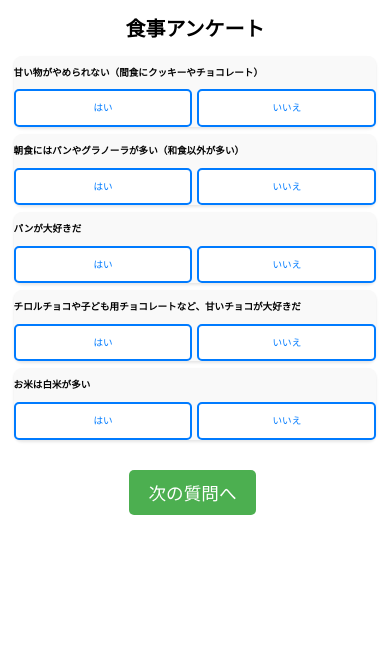
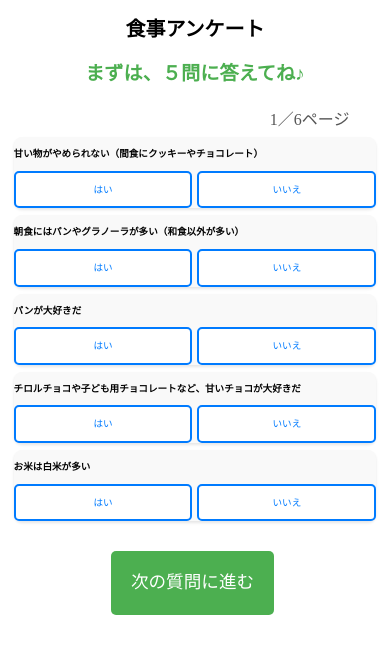
Before and after one commit to mayumikawanami/NutriCare, a Nuxt app: page /questionnaire in a window 390 px wide. Shown: the top 654 px of the page. Built offline with nearby package versions, Linux system fonts and the light colour scheme.

Commit message:
fix GoogleフォームにIDを自動入力

```diff
--- a/pages/questionnaire.vue
+++ b/pages/questionnaire.vue
@@ -1,6 +1,11 @@
 <template>
   <div class="questionnaire-container">
     <h1 class="title">食事アンケート</h1>
+    <h2 class="page-comment">{{ currentComment }}</h2>
+    <p class="remaining-questions">
+      {{currentPage}}／{{ totalPages }}ページ
+      <!-- 残りあと{{ totalQuestions - (currentPage - 1) * questionsPerPage }}問です -->
+    </p>
     <form @submit.prevent="submitAnswers">
       <div
         class="questionnaire-label"
@@ -37,20 +42,16 @@
           </p>
         </div>
       </div>
-      <!-- <div class="error-message_container">
-        <p v-if="validationErrors[questionIndex + index]"
-            class="error-message"
-        >
-            選択していない質問があります
-          </p>
-      </div> -->
+      <!-- <p v-if="hasValidationError" class="error-message">
+        すべての質問に回答してください。
+      </p> -->
       <div class="button-container">
         <div class="page-button_container">
           <button type="button" @click="prevPage" v-if="currentPage > 1">
-          前へ
+          前の質問に戻る
           </button>
           <button type="button" @click="nextPage" v-if="currentPage < totalPages">
-          次の質問へ
+          次の質問に進む
           </button>
         </div>
         <div class="result-button_container">
@@ -118,7 +119,7 @@ export default {
           category: "digestive_health",
         },
         {
-          text: "朝食は基本的に食べない",
+          text: "朝食は基本的に食べない事が多い",
           category: "digestive_health",
         },
         {
@@ -212,15 +213,26 @@ export default {
       },
       currentPage: 1, // 現在のページ
       questionsPerPage: 5, // 1ページあたりの質問数
+      pageComments: [
+        "まずは、５問に答えてね♪",
+        "その調子、その調子(^^)",
+        "迷ったら直感でね♪",
+        "あと、少し！",
+        "ラスト、１０問！",
+        "これで終わりだよ！",
+      ],
     };
   },
   computed: {
     totalPages() {
-      console.log(
-        "Total Pages:",
-        Math.ceil(this.questions.length / this.questionsPerPage)
-      ); // Debugging
+      // console.log(
+      //   "Total Pages:",
+      //   Math.ceil(this.questions.length / this.questionsPerPage)
+      // ); // Debugging
       return Math.ceil(this.questions.length / this.questionsPerPage);
+    },
+    totalQuestions() {
+      return this.questions.length;
     },
     questionIndex() {
       return (this.currentPage - 1) * this.questionsPerPage;
@@ -231,19 +243,6 @@ export default {
         startIndex + this.questionsPerPage,
         this.questions.length
       );
-
-      console.log("Start Index:", startIndex, "End Index:", endIndex); // デバッグ用
-      console.log(
-        "Total Questions:",
-        this.questions.length,
-        "Current Page:",
-        this.currentPage
-      ); // 全体の質問数と現在のページ
-      console.log(
-        "Questions on this page:",
-        this.questions.slice(startIndex, endIndex)
-      );
-
       // 境界条件の確認
       if (startIndex >= this.questions.length) {
         console.warn(
@@ -253,8 +252,8 @@ export default {
       }
       return this.questions.slice(startIndex, endIndex);
     },
-    mounted() {
-      console.log(this.startIndex); // コンポーネントがマウントされた後に totalPages を表示
+    currentComment() {
+      return this.pageComments[this.currentPage - 1] || "";
     },
   },
   created() {
@@ -274,7 +273,7 @@ export default {
       return classes[category] || "text-black";
     },
     nextPage() {
-      console.log("Current Page before next:", this.currentPage);
+      // console.log("Current Page before next:", this.currentPage);
       const isValid = this.validateCurrentPage(); // バリデーション実行
       if (!isValid) {
         this.$nextTick(() => {
@@ -284,49 +283,36 @@ export default {
       }
       this.clearNextPageErrors();
       this.currentPage++; // バリデーションが成功したら次へ
-      console.log("Current Page after next:", this.currentPage); // Check the updated page
+      // console.log("Current Page after next:", this.currentPage); // Check the updated page
     },
       clearNextPageErrors() {
-      // 次のページに関連する `validationErrors` をすべて false に設定
-      for (
-        let i = this.questionIndex + this.questionsPerPage;
-        i < this.questionIndex + 2 * this.questionsPerPage;
-        i++
-      ) {
+        const start = this.questionIndex + this.questionsPerPage;
+        const end = start + this.questionsPerPage;
+        for (let i = start; i < end; i++) {
           if (i < this.validationErrors.length) {
             this.$set(this.validationErrors, i, false);
           }
         }
       },
-    // バリデーションロジック
       validateCurrentPage() {
         let valid = true;
-      const lastPageQuestions = this.currentPage === this.totalPages;
         for (
           let i = this.questionIndex;
-        i <
-        Math.min(
-          this.questions.length,
-          this.questionIndex + this.questionsPerPage
-        );
+          i < Math.min(this.questionIndex + this.questionsPerPage, this.questions.length);
           i++
         ) {
           if (this.answers[i] === null) {
-          this.$set(this.validationErrors, i, true); // Vue.set を使用
-          valid = false;
-        }
-
-        if (lastPageQuestions && this.validationErrors[i]) {
+            this.$set(this.validationErrors, i, true);
             valid = false;
           }
         }
         return valid;
       },
     prevPage() {
-      console.log("Current Page before prev:", this.currentPage);
+      // console.log("Current Page before prev:", this.currentPage);
       this.clearValidationErrors();
       this.currentPage--;
-      console.log("Current Page after prev:", this.currentPage);
+      // console.log("Current Page after prev:", this.currentPage);
     },
     clearError(index) {
       this.validationErrors[index] = false;
@@ -343,29 +329,6 @@ export default {
 
     submitAnswers() {
       if (this.validateCurrentPage()) {
-        // 現在ページの情報をコンソールに出力
-        // console.log("Submit - Current Page:", this.currentPage);
-        // console.log("Submit - Total Pages:", this.totalPages);
-
-        // // lastQuestionIndex をここで計算
-        // const lastQuestionIndex = Math.min(
-        //   (this.currentPage - 1) * this.questionsPerPage +
-        //     this.questionsPerPage -
-        //     1, // 現在ページの最後の質問のインデックス
-        //   this.questions.length - 1 // 質問の総数より大きくならないように制限
-        // );
-        // console.log(`Submit - Last Question Index: ${lastQuestionIndex}`);
-
-        const isValid = this.validateCurrentPage(); // 最終ページでもバリデーションをチェック
-        if (!isValid) {
-          // バリデーションエラーがあればエラーを表示
-          this.$nextTick(() => {
-            console.log("バリデーションエラーが表示されました");
-          });
-          return;
-        }
-        this.validationError = false;
-        // スコアの計算
         this.scores = {
           carb_intake: this.getCategoryScore("carb_intake"),
           fat_intake: this.getCategoryScore("fat_intake"),
@@ -374,8 +337,6 @@ export default {
           protein: this.getCategoryScore("protein"),
           mineral_balance: this.getCategoryScore("mineral_balance"),
         };
-
-        // 結果ページへ遷移
         this.$router.push({
           name: "result",
           query: { scores: JSON.stringify(this.scores) },
@@ -411,6 +372,14 @@ export default {
     font-size: 20px;
   }
 
+}
+
+.remaining-questions {
+  color: #555;
+  position: relative;
+  left: 70%;
+  width: 30%;
+  margin: 0;
 }
 
 .questionnaire-label {
@@ -451,6 +420,7 @@ export default {
   border-radius: 5px;
   cursor: pointer;
   font-size: 1.1em;
+  line-height: 2.5;
 }
 
 .page-button_container button:hover {
@@ -469,6 +439,7 @@ export default {
   cursor: pointer;
   font-size: 1.1em;
   font-weight: bold;
+  line-height: 2.5;
 }
 
 .error-message {
@@ -495,17 +466,6 @@ export default {
   align-items: center;
   gap: 5px;
 }
-
-/* .options-container input[type="radio"] {
-  transform: scale(1.1);
-  margin-left: 20px;
-  cursor: pointer;
-}
-
-.options-container label {
-  cursor: pointer;
-} */
-
 /* ラジオボタンを隠す */
 .options-container input[type="radio"] {
   display: none;
@@ -528,16 +488,17 @@ export default {
   }
 }
 
-/* ホバー時のスタイル */
-/* .options-container .radio-label:hover {
-  background-color: #007bff;
-  color: #ffffff;
-} */
-
 /* 選択されているときのスタイル */
 .options-container input[type="radio"]:checked + .radio-label {
   background-color: #007bff;
   color: #ffffff;
   border-color: #0056b3;
 }
+
+.page-comment {
+  text-align: center;
+  font-size: 1.2em;
+  color: #4caf50;
+  margin-bottom: 20px;
+}
 </style>
```
Also changed, not shown: pages/result.vue (+43 -30 lines). Lines whose indentation alone changed are shown as unchanged.
